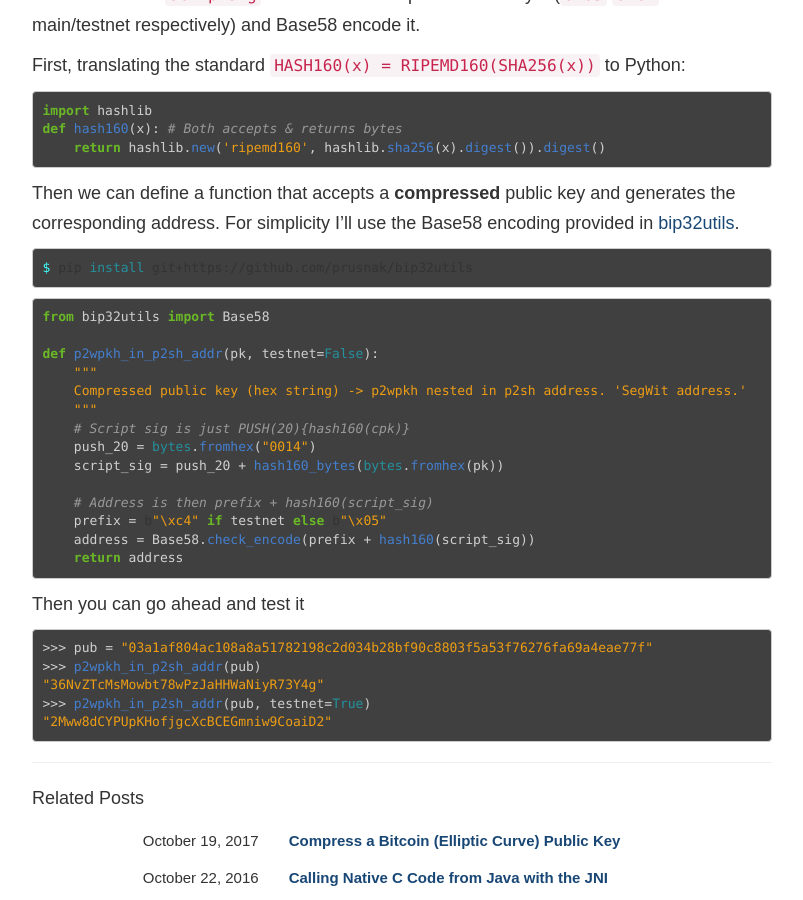
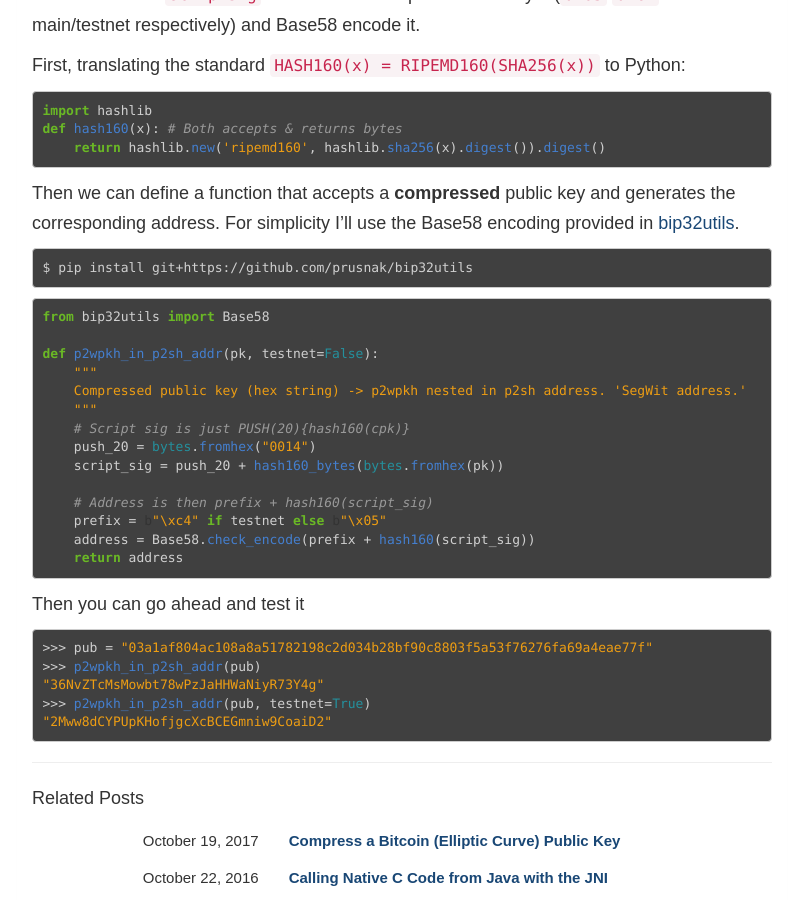
Before and after one commit to matthewdowney/matthewdowney.github.io, a Jekyll site: the page built from _posts/2017-10-17-create-segwit-address.md, in a window 1280 px wide and 900 px high, scrolled down 658 px. Shown: the whole window, without its empty margins (238-1041 px from the left). Built offline with Jekyll 4.4.1, drawn with Linux system fonts in a browser that asks for light colours; some web fonts are replaced; Markdown is read by kramdown in place of the engine named in the settings; comment, search, counter and statistics services are not loaded.

Commit message:
More syntax highlighting issues

````diff
--- a/_posts/2017-10-17-create-segwit-address.md
+++ b/_posts/2017-10-17-create-segwit-address.md
@@ -34,7 +34,7 @@ def hash160(x): # Both accepts & returns bytes
 
 Then we can define a function that accepts a **compressed** public key and generates the corresponding address. For simplicity I'll use the Base58 encoding provided in [bip32utils](https://github.com/prusnak/bip32utils).
 
-```bash
+```haskell
 $ pip install git+https://github.com/prusnak/bip32utils
 ```
 
````
